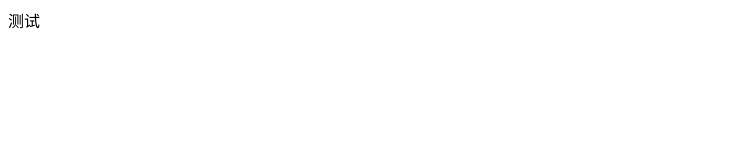
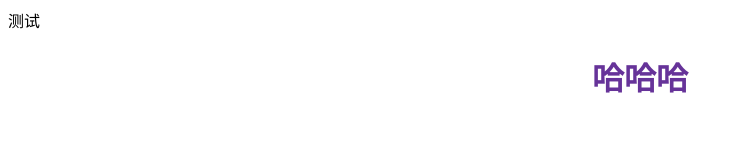
Before and after one commit to miduoduo1732209076/miduoduo1732209076.GitHub.io, a plain HTML site: page index.html in a window 1280 px wide. Shown: the whole page, without its empty margins (0-744 px from the left). Drawn offline with Linux system fonts and the light colour scheme.

Commit message:
修改了html文档

```diff
--- a/index.html
+++ b/index.html
@@ -5,8 +5,15 @@
   <meta name="viewport" content="width=device-width, initial-scale=1.0">
   <meta http-equiv="X-UA-Compatible" content="ie=edge">
   <title>Document</title>
+  <style>
+    h1{
+      text-align: center;
+      color:rebeccapurple;
+    }
+  </style>
 </head>
 <body>
   测试
+  <h1>哈哈哈</h1>
 </body>
 </html>
```
